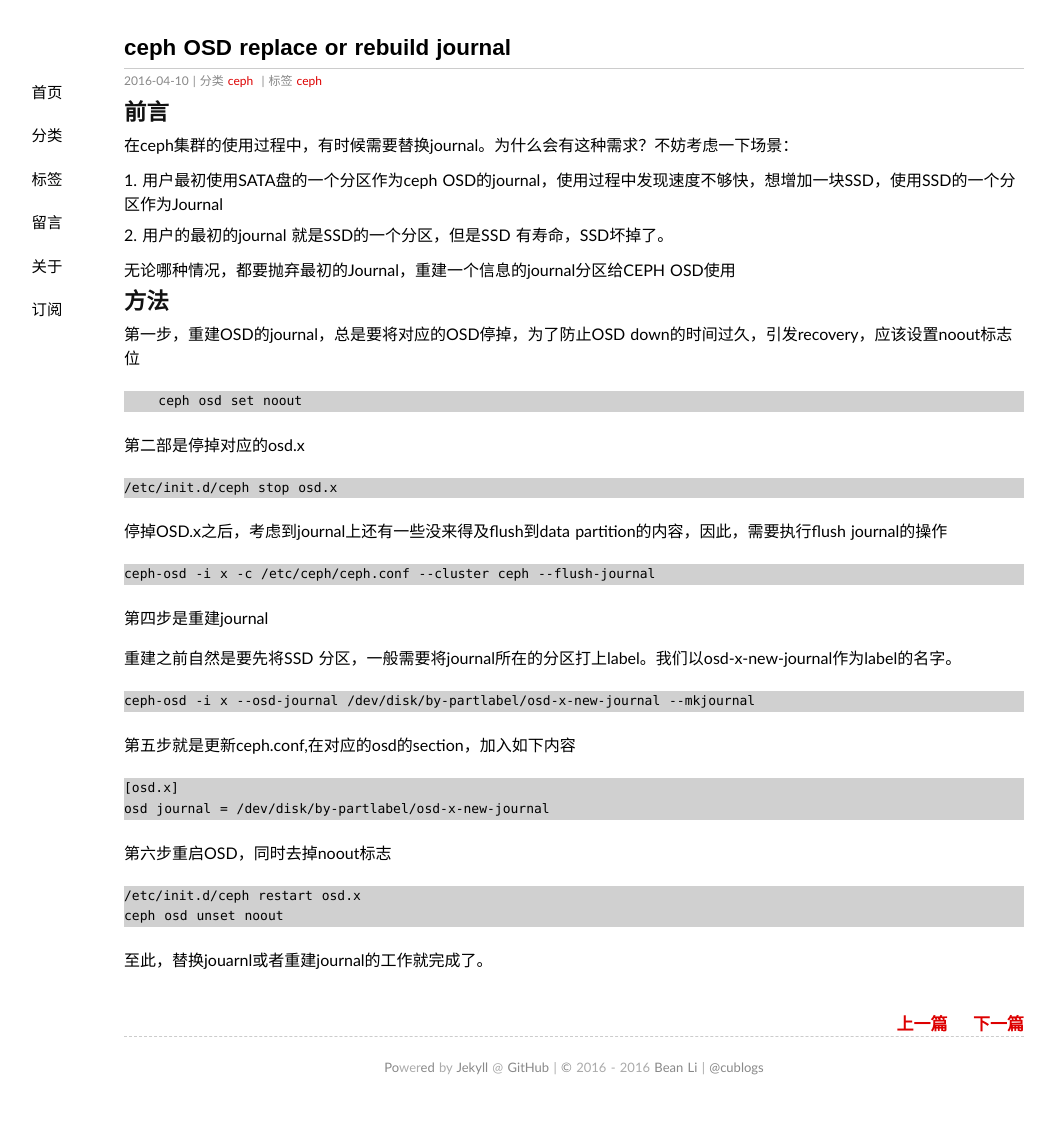
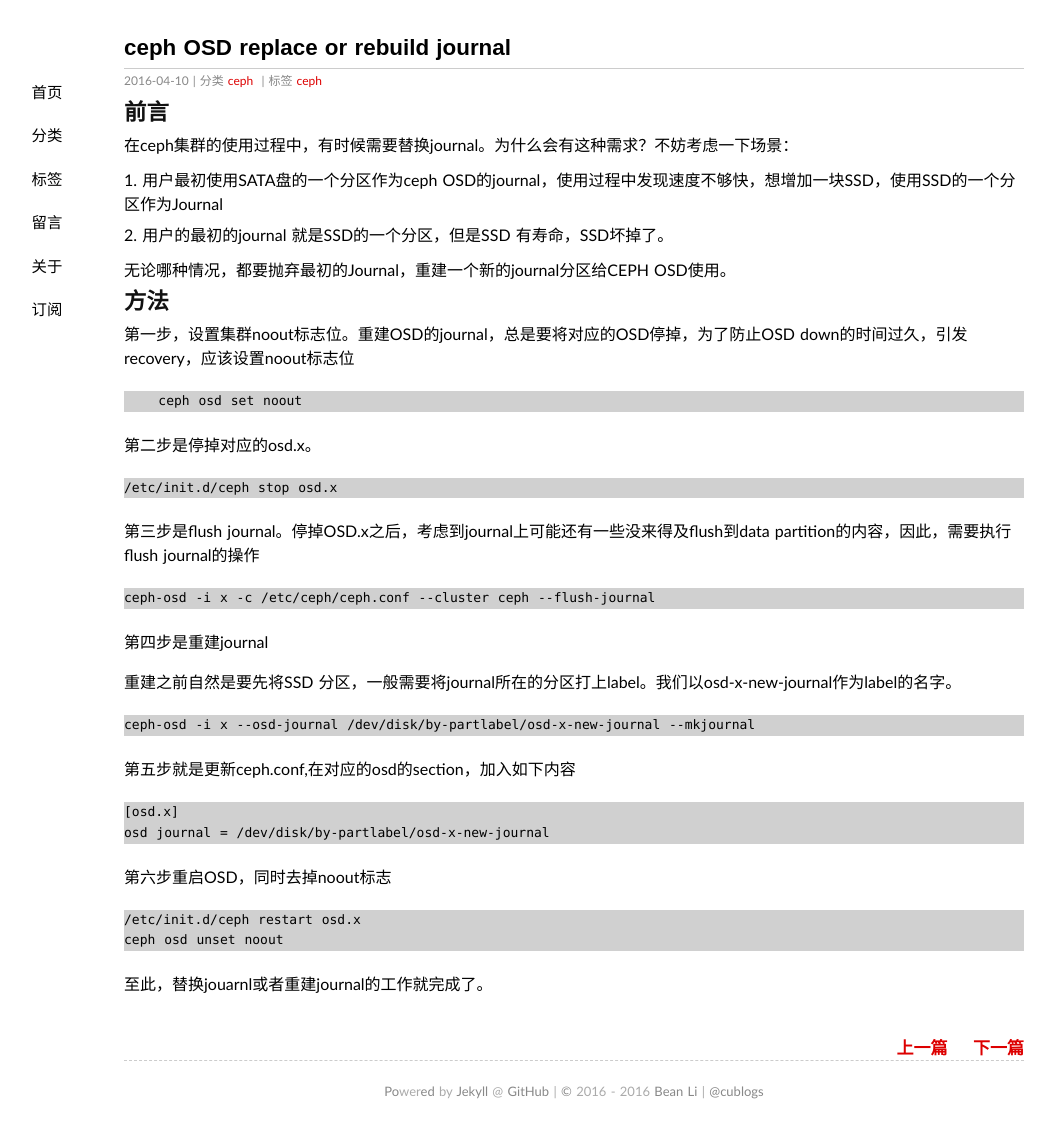
Before and after one commit to Bean-Li/Bean-Li.github.io, a Jekyll site: the page built from _posts/2016-04-10-ceph-osd-rebuild-journal.md, in a window 1280 px wide. Shown: the whole page, without its empty margins (66-1121 px from the left). Built offline with Jekyll 4.4.1, drawn with Linux system fonts in a browser that asks for light colours; some web fonts are replaced; before the commit the page ends 1110 px from its top, so only the background shows below that.

Commit message:
fix spell error

````diff
--- a/_posts/2016-04-10-ceph-osd-rebuild-journal.md
+++ b/_posts/2016-04-10-ceph-osd-rebuild-journal.md
@@ -14,23 +14,23 @@ excerpt: 本文介绍如何替换ceph的journal
 1.  用户最初使用SATA盘的一个分区作为ceph OSD的journal，使用过程中发现速度不够快，想增加一块SSD，使用SSD的一个分区作为Journal
 2.  用户的最初的journal 就是SSD的一个分区，但是SSD 有寿命，SSD坏掉了。
 
-无论哪种情况，都要抛弃最初的Journal，重建一个信息的journal分区给CEPH OSD使用
+无论哪种情况，都要抛弃最初的Journal，重建一个新的journal分区给CEPH OSD使用。
 
 方法
 ----
-第一步，重建OSD的journal，总是要将对应的OSD停掉，为了防止OSD down的时间过久，引发recovery，应该设置noout标志位
+第一步，设置集群noout标志位。重建OSD的journal，总是要将对应的OSD停掉，为了防止OSD down的时间过久，引发recovery，应该设置noout标志位
 
 ```
     ceph osd set noout
 ```
 
-第二部是停掉对应的osd.x
+第二步是停掉对应的osd.x。
 
 ```
 /etc/init.d/ceph stop osd.x
 ```
 
-停掉OSD.x之后，考虑到journal上还有一些没来得及flush到data partition的内容，因此，需要执行flush journal的操作
+第三步是flush journal。停掉OSD.x之后，考虑到journal上可能还有一些没来得及flush到data partition的内容，因此，需要执行flush journal的操作
 
 ```
 ceph-osd -i x -c /etc/ceph/ceph.conf --cluster ceph --flush-journal
````
